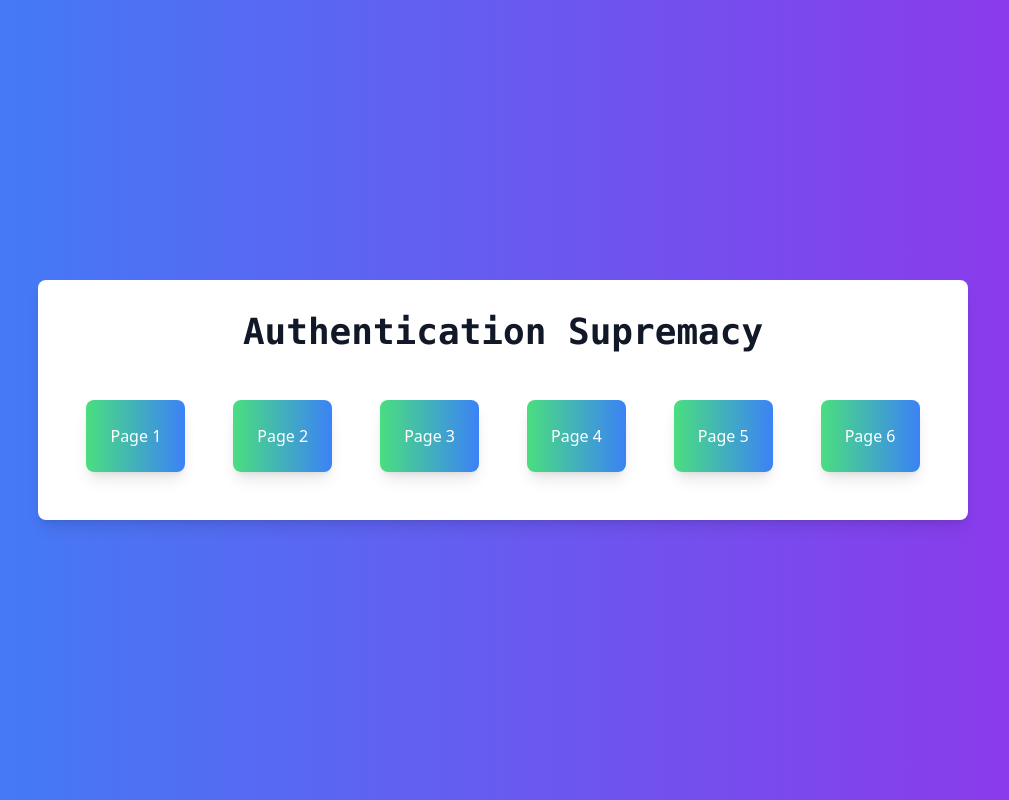
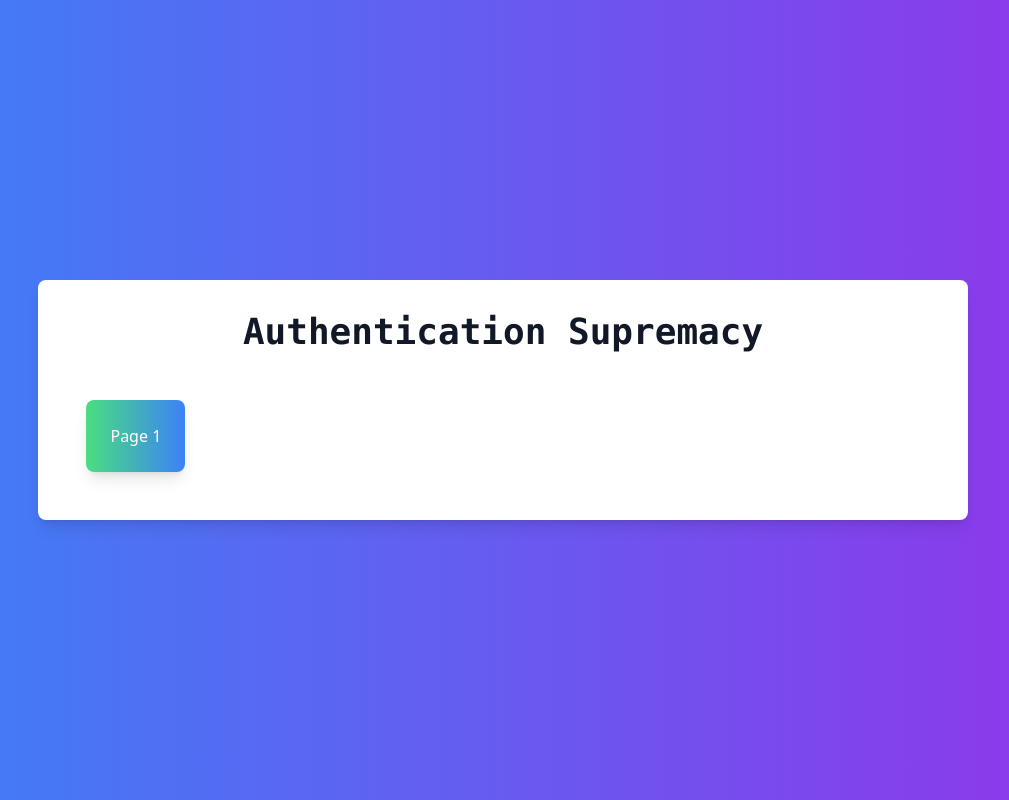
Before and after one commit to sritaj/react_firebaseAuthDemo, a React (Vite) app: page / in a window 1280 px wide. Shown: the whole page, without its empty margins (137-1146 px from the left). Built offline with nearby package versions, Linux system fonts and the light colour scheme.

Commit message:
Added onClick event to CardButton component to redirect to page specified

```diff
--- a/src/LandingPage.jsx
+++ b/src/LandingPage.jsx
@@ -1,7 +1,17 @@
 import React from "react";
+import { useNavigate } from "react-router-dom";
 import CardButton from "./components/CardButton";
 
 const LandingPage = () => {
+  const navigate = useNavigate();
+
+  const handleCardClick = (page) => {
+    navigate("/page1");
+  };
+  const handleClick = () => {
+    navigate("/about");
+  };
+
   return (
     <div className="min-h-screen bg-gradient-to-r from-blue-500 to-purple-600 text-gray-100 flex items-center justify-center">
       <div className="max-w-screen-xl m-4 sm:m-10 bg-white shadow-lg rounded-lg flex flex-col items-center p-8">
@@ -9,12 +19,12 @@ const LandingPage = () => {
           Authentication Supremacy
         </h1>
         <div className="grid grid-cols-1 sm:grid-cols-2 lg:grid-cols-3 xl:grid-cols-6 gap-4 justify-center">
-          <CardButton text="Page 1" />
-          <CardButton text="Page 2" />
-          <CardButton text="Page 3" />
-          <CardButton text="Page 4" />
-          <CardButton text="Page 5" />
-          <CardButton text="Page 6" />
+          <CardButton text="Page 1" onClick={() => handleCardClick("/page1")} />
+          {/* <CardButton text="Page 2" onClick={() => handleCardClick("/page2")} />
+          <CardButton text="Page 3" onClick={() => handleCardClick("/page3")} />
+          <CardButton text="Page 4" onClick={() => handleCardClick("/page4")} />
+          <CardButton text="Page 5" onClick={() => handleCardClick("/page5")} />
+          <CardButton text="Page 6" onClick={() => handleCardClick("/page6")} /> */}
         </div>
       </div>
     </div>
--- a/src/components/CardButton.jsx
+++ b/src/components/CardButton.jsx
@@ -1,6 +1,9 @@
-const CardButton = ({ text }) => {
+const CardButton = ({ text, onClick }) => {
   return (
-    <div className="m-4 p-6 bg-gradient-to-r from-green-400 to-blue-500 text-white rounded-lg shadow-lg hover:from-green-500 hover:to-blue-600 transform hover:scale-105 transition-transform duration-300 cursor-pointer break-words">
+    <div
+      className="m-4 p-6 bg-gradient-to-r from-green-400 to-blue-500 text-white rounded-lg shadow-lg hover:from-green-500 hover:to-blue-600 transform hover:scale-105 transition-transform duration-300 cursor-pointer break-words"
+      onClick={onClick}
+    >
       {text}
     </div>
   );
```
